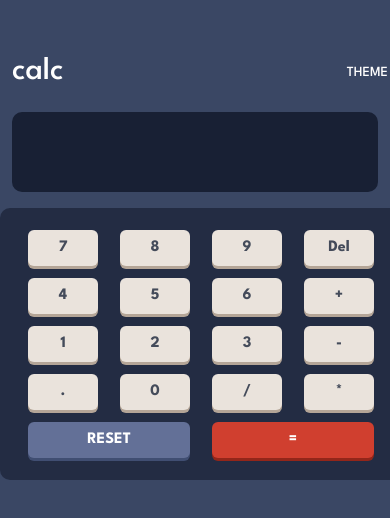
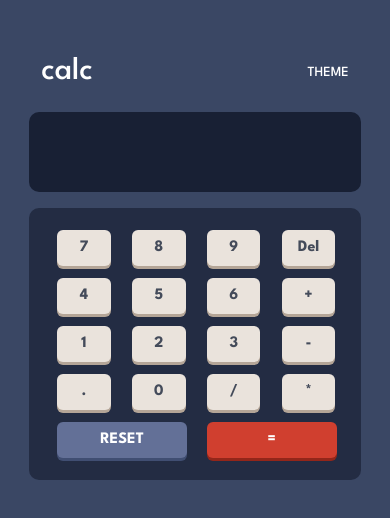
Before and after one commit to Ik3nna/Calculator, a React (Create React App) app: page / in a window 390 px wide. Shown: the top 518 px of the page. Built offline with nearby package versions, Linux system fonts and the light colour scheme.

Commit message:
Mobile responsiveness

```diff
--- a/src/index.css
+++ b/src/index.css
@@ -123,3 +123,17 @@ button:hover {
 .row:last-child button {
   width: 162px !important;
 }
+
+
+@media (max-width: 575px) {
+  header, .result, .wrapper {
+    max-width: 85vw;
+    width: 100%;
+  }
+  button {
+    width: 105% !important;
+  }
+  .row:last-child button {
+    width: 103% !important;
+  }
+}
```
